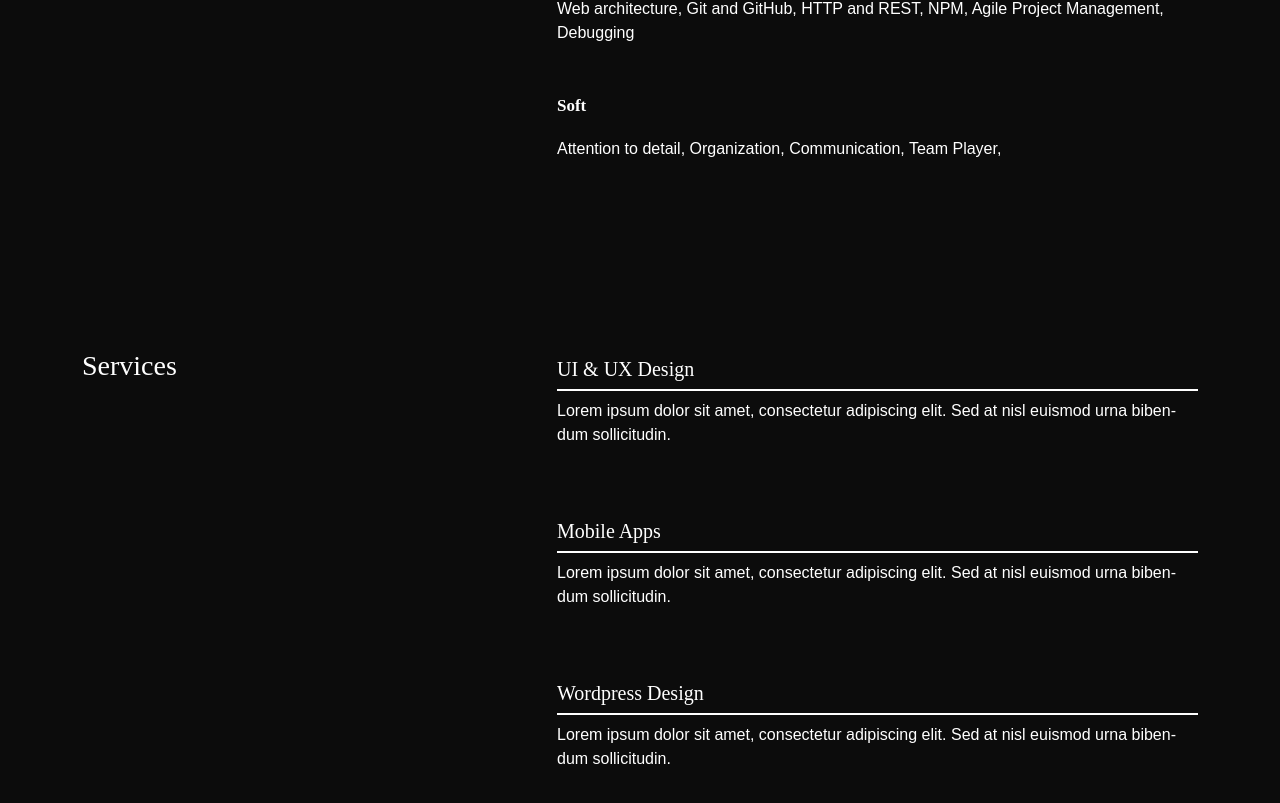
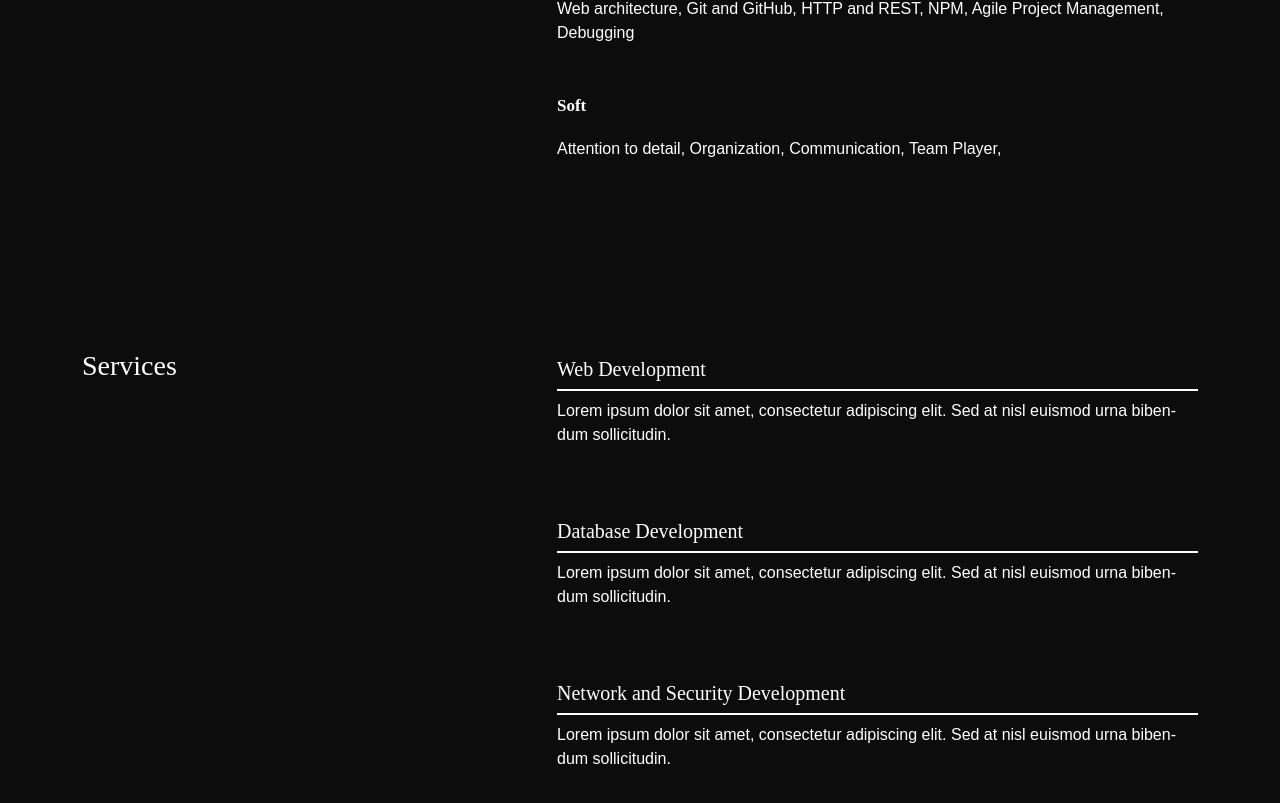
Before and after one commit to Jeffrey-S-Smith/jeffrey-s-smith-portfolio, a React (Create React App) app: page /about in a window 1280 px wide. Shown: the part 1437-2240 px from the top of the page. Built offline with nearby package versions, Linux system fonts and the light colour scheme; no server answers.

Commit message:
updated services in content.js

```diff
--- a/src/content.js
+++ b/src/content.js
@@ -93,15 +93,15 @@ const skills = [{
    ];
 
 const services = [{
-        title: "UI & UX Design",
+        title: "Web Development",
         description: "Lorem ipsum dolor sit amet, consectetur adipiscing elit. Sed at nisl euismod urna bibendum sollicitudin.",
     },
     {
-        title: "Mobile Apps",
+        title: "Database Development",
         description: "Lorem ipsum dolor sit amet, consectetur adipiscing elit. Sed at nisl euismod urna bibendum sollicitudin.",
     },
     {
-        title: "Wordpress Design",
+        title: "Network and Security Development",
         description: "Lorem ipsum dolor sit amet, consectetur adipiscing elit. Sed at nisl euismod urna bibendum sollicitudin.",
     },
 ];
```
